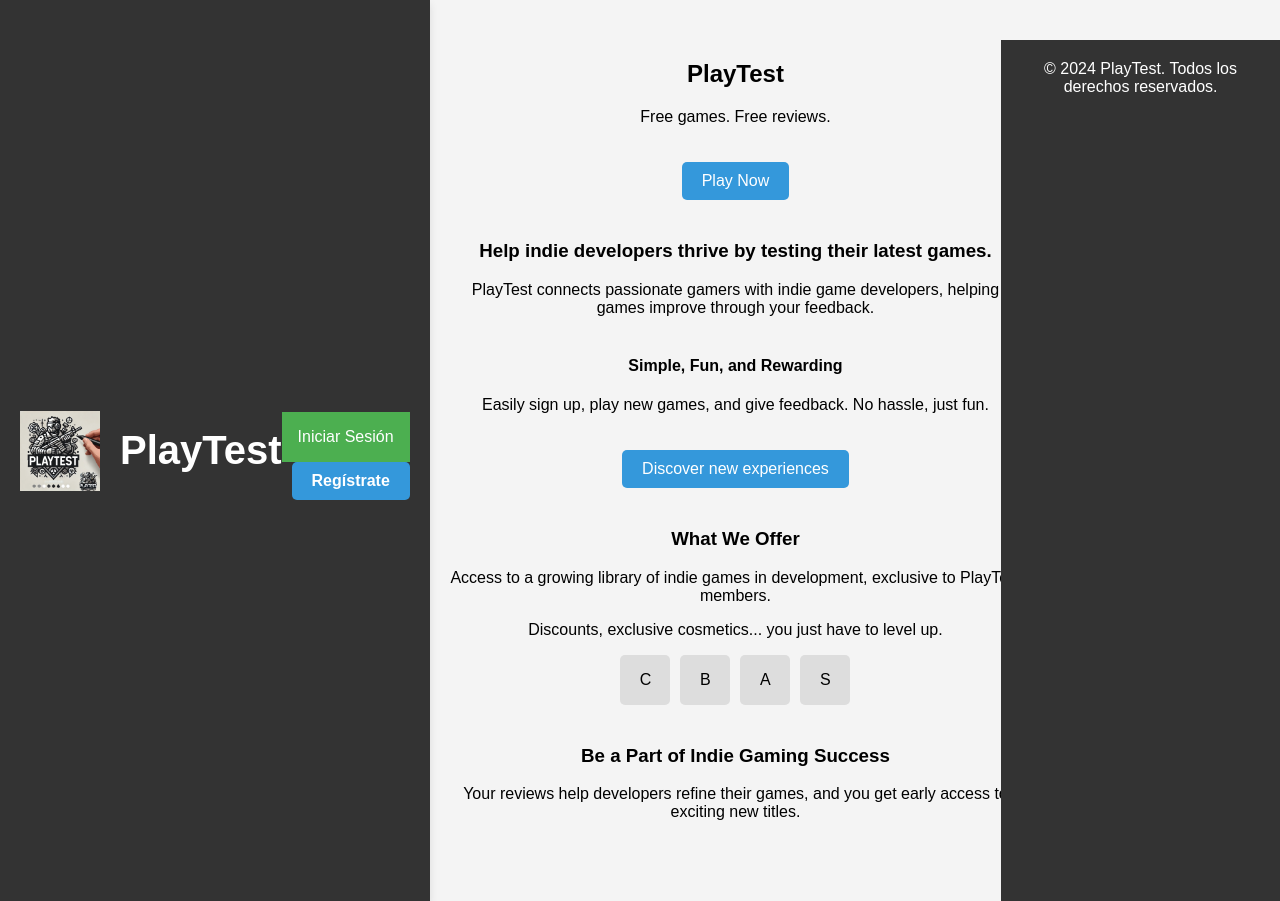
After one commit to pontoandres/Playtest, a Django app: page /home/ in a window 1280 px wide. The commit adds this page. Run offline with Django 5.2, Linux system fonts and the light colour scheme.

Commit message:
separacion paginas home, catalogo, perfil de usuario

```diff
--- a/myapp/static/css/styles.css
+++ b/myapp/static/css/styles.css
@@ -3,6 +3,8 @@ body {
     background-color: #f4f4f4;
     margin: 0;
     padding: 0;
+    display: flex;
+    justify-content: center;
 }
 
 header {
@@ -24,9 +26,44 @@ header h1 {
     margin: 0;
 }
 
-.welcome {
+.container {
+    max-width: 800px; /* Ajusta el ancho máximo del contenedor */
+    width: 100%; /* Asegura que el contenedor se expanda al 100% de su ancho disponible */
+    margin: 20px auto; /* Centra el contenedor */
+    padding: 20px;
     text-align: center;
-    padding: 40px 20px;
+}
+
+.hero, .about, .features, .offer, .join {
+    margin-bottom: 40px;
+}
+
+.btn-primary, .btn-secondary {
+    display: inline-block;
+    margin-top: 20px;
+    padding: 10px 20px;
+    background-color: #3498db;
+    color: #ffffff;
+    text-decoration: none;
+    border-radius: 5px;
+    font-size: 16px;
+    cursor: pointer;
+}
+
+.levels {
+    display: flex;
+    justify-content: center;
+    gap: 10px;
+}
+
+.level {
+    width: 50px;
+    height: 50px;
+    background-color: #ddd;
+    display: flex;
+    justify-content: center;
+    align-items: center;
+    border-radius: 5px;
 }
 
 .games-list {
--- a/myapp/templates/base.html
+++ b/myapp/templates/base.html
@@ -13,10 +13,10 @@
         <img src="{% static 'images/logoPlayTest.webp' %}" alt="Logo PlayTest">
         <h1>PlayTest</h1>
 
-        <!-- Opciones de usuario: login y logout -->
+        <!-- Opciones de usuario: login, logout y perfil -->
         <nav>
             {% if not user.is_authenticated %}
-                {% if request.path != '/register/'%}
+                {% if request.path != '/register/' %}
                     <!-- Botón para iniciar sesión -->
                     <div class="dropdown">
                         <button class="dropbtn">Iniciar Sesión</button>
@@ -35,8 +35,11 @@
                     <a href="{% url 'register' %}" class="btn-register">Regístrate</a>
                 {% endif %}
             {% else %}
+                <!-- Botón para el perfil de usuario -->
+                <a href="{% url 'user_profile' %}" class="btn-profile">Mi Perfil</a>
+
                 <!-- Botón para cerrar sesión -->
-                <form method="post" action="{% url 'logout' %}">
+                <form method="post" action="{% url 'logout' %}" style="display: inline;">
                     {% csrf_token %}
                     <button type="submit" class="btn-logout">Cerrar sesión</button>
                 </form>
--- /dev/null
+++ b/myapp/templates/home.html
@@ -0,0 +1,43 @@
+{% extends 'base.html' %}
+
+{% block title %}PlayTest - Home{% endblock %}
+
+{% block content %}
+<div class="container">
+    <section class="hero">
+        <h2>PlayTest</h2>
+        <p>Free games. Free reviews.</p>
+        <a href="{% url 'game_list' %}" class="btn-primary">Play Now</a>
+    </section>
+
+    <section class="about">
+        <h3>Help indie developers thrive by testing their latest games.</h3>
+        <p>PlayTest connects passionate gamers with indie game developers, helping games improve through your feedback.</p>
+    </section>
+
+    <section class="features">
+        <div class="feature">
+            <h4>Simple, Fun, and Rewarding</h4>
+            <p>Easily sign up, play new games, and give feedback. No hassle, just fun.</p>
+            <a href="{% url 'game_list' %}" class="btn-secondary">Discover new experiences</a>
+        </div>
+    </section>
+
+    <section class="offer">
+        <h3>What We Offer</h3>
+        <p>Access to a growing library of indie games in development, exclusive to PlayTest members.</p>
+        <p>Discounts, exclusive cosmetics... you just have to level up.</p>
+        <div class="levels">
+            <div class="level">C</div>
+            <div class="level">B</div>
+            <div class="level">A</div>
+            <div class="level">S</div>
+        </div>
+    </section>
+
+    <section class="join">
+        <h3>Be a Part of Indie Gaming Success</h3>
+        <p>Your reviews help developers refine their games, and you get early access to exciting new titles.</p>
+    </section>
+</div>
+{% endblock %}
--- a/myapp/views.py
+++ b/myapp/views.py
@@ -7,7 +7,7 @@ from django.shortcuts import redirect, get_object_or_404
 from django.urls import reverse_lazy
 from django.views.generic.edit import CreateView
 from .forms import CustomUserCreationForm, CommentForm
-from .models import Game, Comment
+from .models import CustomUser, Game, Comment
 from .forms import GameUploadForm
 from django.contrib.auth.mixins import LoginRequiredMixin, UserPassesTestMixin
 from django.contrib.auth.views import LogoutView
@@ -15,7 +15,11 @@ from django.contrib import messages
 from django.contrib.auth import login
 from django.views.generic import DetailView, ListView, DeleteView, CreateView
 from django.http import JsonResponse
+from django.views.generic import TemplateView
 
+
+class HomePageView(TemplateView):
+    template_name = 'home.html'
 
 class RegisterView(CreateView):
     form_class = CustomUserCreationForm
@@ -50,6 +54,19 @@ class GameListView(ListView):
     def get_queryset(self):
         # Mostrar todos los juegos para todos los usuarios
         return Game.objects.all()
+
+class UserProfileView(LoginRequiredMixin, DetailView):
+    model = CustomUser
+    template_name = 'user_profile.html'
+    context_object_name = 'user_profile'
+
+    def get_object(self):
+        return self.request.user
+
+    def get_context_data(self, **kwargs):
+        context = super().get_context_data(**kwargs)
+        context['user_comments'] = Comment.objects.filter(author=self.request.user)
+        return context
 
 class UploadGameView(LoginRequiredMixin, UserPassesTestMixin, CreateView):
     model = Game
--- a/playtest/urls.py
+++ b/playtest/urls.py
@@ -1,21 +1,23 @@
 from django.contrib import admin
 from django.urls import include, path
 from myapp import views
-from myapp.views import AddCommentView, DeleteCommentView, UploadGameView
+from myapp.views import AddCommentView, DeleteCommentView, UploadGameView, UserProfileView
 
 urlpatterns = [
     path('admin/', admin.site.urls),
+    path('home/', views.HomePageView.as_view(), name='home'),
+    path('catalogo/', views.GameListView.as_view(), name='game_list'),
     path('register/', views.RegisterView.as_view(), name='register'),
-    path('tester/home/', views.TesterHomeView.as_view(), name='tester_home'), # Página de inicio para testers
-    path('developer/home/', views.DeveloperHomeView.as_view(), name='developer_home'),# Página de inicio para Devs
-    path('developer/upload/', views.UploadGameView.as_view(), name='upload_game'), # Página de subida de juegos
-    path('', views.GameListView.as_view(), name='game_list'),  # Página de lista de juegos y HOME PAGE
+    path('tester/home/', views.TesterHomeView.as_view(), name='tester_home'),
+    path('developer/home/', views.DeveloperHomeView.as_view(), name='developer_home'),
+    path('developer/upload/', views.UploadGameView.as_view(), name='upload_game'),
+    path('', views.HomePageView.as_view(), name='home'),
     path('accounts/', include('django.contrib.auth.urls')),
     path('accounts/logout/', views.CustomLogoutView.as_view(), name='logout'),
-    path('upload_game/', UploadGameView.as_view(), name='upload_game'), # Página de subida de juegos
-    path('game/<int:pk>/', views.GameProfileView.as_view(), name='game_profile'),  # Página de perfil de juego
-    path('game/<int:pk>/delete/', views.GameDeleteView.as_view(), name='game_delete'),  # Página de eliminación de juegos
-    path('game/<int:pk>/comment/', AddCommentView.as_view(), name='add_comment'),
-    path('comment/<int:pk>/delete/', DeleteCommentView.as_view(), name='delete_comment'),
-
+    path('profile/', UserProfileView.as_view(), name='user_profile'),
+    path('upload_game/', views.UploadGameView.as_view(), name='upload_game'),
+    path('game/<int:pk>/', views.GameProfileView.as_view(), name='game_profile'),
+    path('game/<int:pk>/delete/', views.GameDeleteView.as_view(), name='game_delete'),
+    path('game/<int:pk>/comment/', views.AddCommentView.as_view(), name='add_comment'),
+    path('comment/<int:pk>/delete/', views.DeleteCommentView.as_view(), name='delete_comment'),
 ]
```
Also changed, not shown: other parts of myapp/static/css/styles.css (+39 -1 lines), myapp/models.py (+11 -1 lines), myapp/templates/user_profile.html (added, +29 -0 lines), db.sqlite3, myapp/migrations/0006_customuser_score.py (added).
